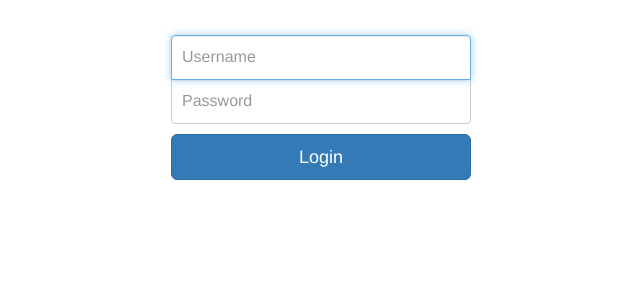
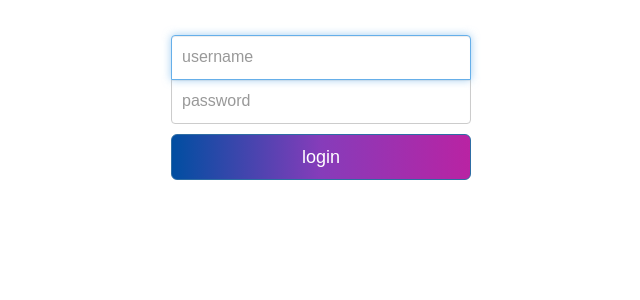
Before and after one commit to anhdowastaken/worldcup_prediction_game, a Vue app in the folder frontend/worldcup_prediction_game_spa/: page /#/ in a window 1280 px wide. Shown: the top 300 px of the page, without its empty margins (319-959 px from the left). Built offline with nearby package versions, Linux system fonts and the light colour scheme.

Commit message:
Update UI a little bit
Signed-off-by: Anh Do <doducanh2710@gmail.com>

```diff
--- a/frontend/worldcup_prediction_game_spa/src/components/Home.vue
+++ b/frontend/worldcup_prediction_game_spa/src/components/Home.vue
@@ -60,7 +60,17 @@ export default {
 <!-- Add "scoped" attribute to limit CSS to this component only -->
 <style scoped>
 .header-background {
-    background: linear-gradient(to right, #004EA1, #863CBA, #B923A3);
+    background: linear-gradient(to right,
+                              rgba(0, 78, 161, 1),
+                              rgba(134, 60, 186, 1),
+                              rgba(185, 35, 163, 1));
+    /* background: linear-gradient(to right,
+                              rgba(0, 78, 161, 1),
+                              rgba(134, 60, 186, 1),
+                              rgba(185, 35, 163, 1)),
+                url('../assets/header_background_image.png'); */
+    /* background-image: url('../assets/header_background_image.png'); */
+    /* background-size: contain; */
     height: 350px;
     min-height: 350px;
     position: absolute;
@@ -79,10 +89,9 @@ export default {
     width: 100%;
 }
 
-.header,
-.matches {
-  padding-right: 10px;
-  padding-left: 10px;
+.header, .matches {
+    padding-right: 5px;
+    padding-left: 5px;
 }
 
 /* Custom page header */
@@ -93,12 +102,6 @@ export default {
     height: 350px;
     min-height: 350px;
 }
-/* Make the masthead heading the same height as the navigation */
-.header h3 {
-  margin-top: 0;
-  margin-bottom: 0;
-  line-height: 40px;
-}
 
 /* Customize container */
 @media (min-width: 768px) {
@@ -107,13 +110,10 @@ export default {
         margin-top: 20px;
     }
 }
-/* .container-narrow > hr {
-  margin: 20px 0;
-} */
 
 /* Supporting matches content */
 .matches {
-  margin: 20px 0;
+    margin: 10px 0;
 }
 
 /* Responsive: Portrait tablets and up */
--- a/frontend/worldcup_prediction_game_spa/src/components/Login.vue
+++ b/frontend/worldcup_prediction_game_spa/src/components/Login.vue
@@ -4,9 +4,9 @@
       <form class="form-signin">
         <h2 class="form-signin-heading"></h2>
         <label for="inputUsername" class="sr-only">Username</label>
-        <input type="username" id="inputUsername" class="form-control" placeholder="Username" required autofocus v-model="username">
+        <input type="username" id="inputUsername" class="form-control" placeholder="username" required autofocus v-model="username">
         <label for="inputPassword" class="sr-only">Password</label>
-        <input type="password" id="inputPassword" class="form-control" placeholder="Password" required v-model="password">
+        <input type="password" id="inputPassword" class="form-control" placeholder="password" required v-model="password">
         <button class="btn btn-lg btn-primary btn-block" v-on:click.stop.prevent="login()" v-on:submit.stop.prevent="login()">Login</button>
       </form>
 
@@ -35,6 +35,7 @@ export default {
   max-width: 330px;
   padding: 15px;
   margin: 0 auto;
+  font-family: "Century Gothic", CenturyGothic, AppleGothic, sans-serif;
 }
 .form-signin .form-signin-heading,
 .form-signin .checkbox {
@@ -65,4 +66,11 @@ export default {
   border-top-left-radius: 0;
   border-top-right-radius: 0;
 }
+.form-signin button {
+  background: linear-gradient(to right,
+                            rgba(0, 78, 161, 1),
+                            rgba(134, 60, 186, 1),
+                            rgba(185, 35, 163, 1));
+  text-transform: lowercase;
+}
 </style>
--- a/frontend/worldcup_prediction_game_spa/src/components/Match.vue
+++ b/frontend/worldcup_prediction_game_spa/src/components/Match.vue
@@ -189,8 +189,9 @@ export default {
 
 <style scoped>
 .match {
+    font-family: "Century Gothic", CenturyGothic, AppleGothic, sans-serif;
     margin-bottom: 20px;
-    padding: 5px;
+    padding: 0px;
 }
 
 .match .match-container {
@@ -236,7 +237,6 @@ export default {
     margin-right: 7px;
     margin-bottom: 7px;
     line-height: 80%;
-    font-family: "Century Gothic", CenturyGothic, AppleGothic, sans-serif;
 }
 
 .match .content {
@@ -246,19 +246,17 @@ export default {
 }
 
 .match .content .match-title {
-    font-family: "Century Gothic", CenturyGothic, AppleGothic, sans-serif;
     font-size: 18px;
     font-weight: bold;
 }
 .match .content .match-information {
     margin-top: 30px;
-    font-family: "Century Gothic", CenturyGothic, AppleGothic, sans-serif;
     font-size: 12px;
     text-transform: uppercase;
+    font-weight: bold;
 }
 
 .match .content .match-predict-information {
-    font-family: "Century Gothic", CenturyGothic, AppleGothic, sans-serif;
     font-size: 10px;
     margin-top: 5px;
 }
```
Also changed, not shown: frontend/worldcup_prediction_game_spa/src/assets/header_background_image.png (added). Lines whose indentation alone changed are shown as unchanged.
